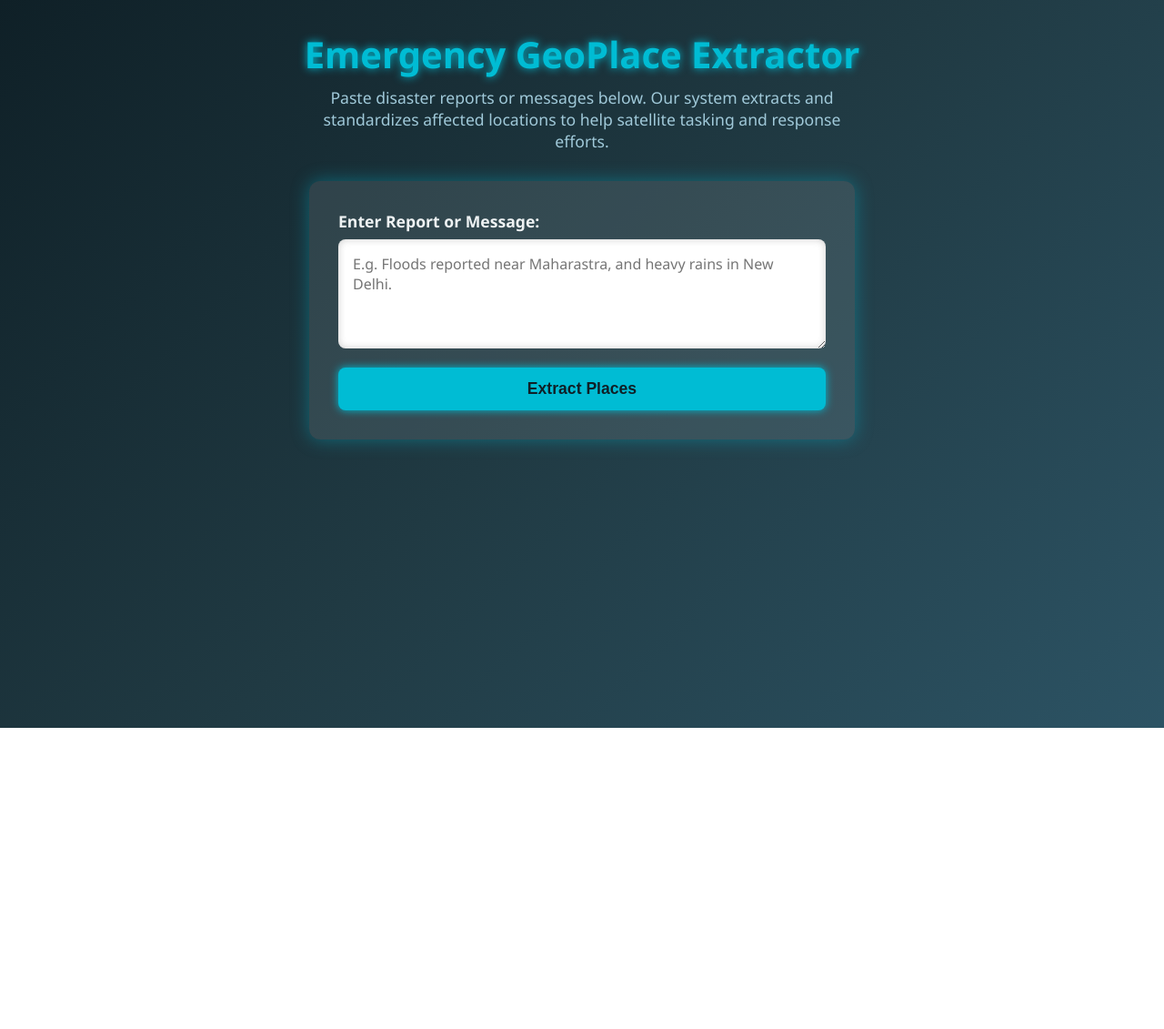
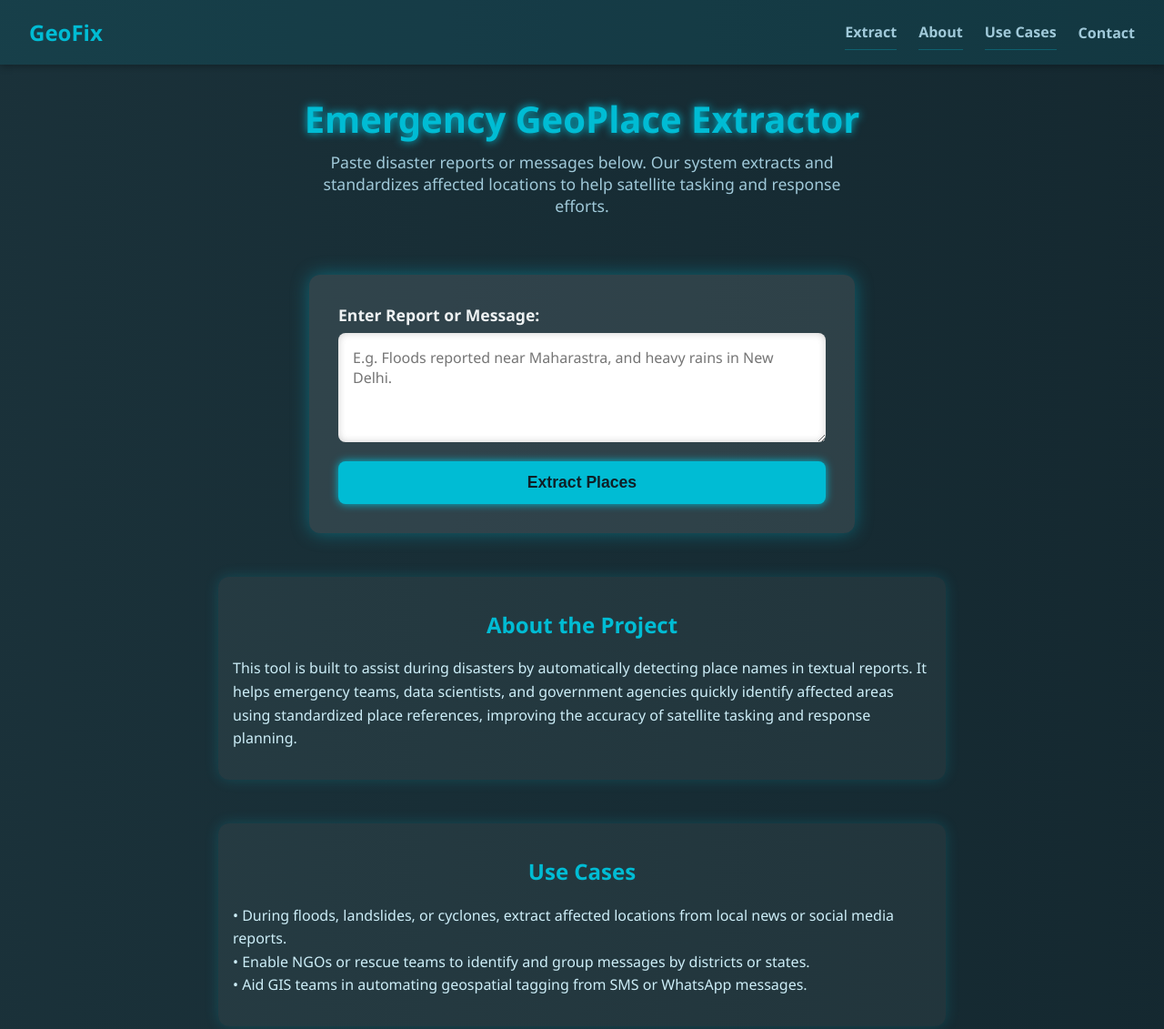
Before and after one commit to MegathilagavathyS/Emergency_extractor, a plain HTML site: page static/INDEX.html in a window 1280 px wide. Shown: the top 1131 px of the page at 91% size. Before the commit the page ends 800 px from the top, so only its background shows below. Drawn offline with Linux system fonts and the light colour scheme.

Commit message:
Fix : Updated feature X with new logic and design

```diff
--- a/static/INDEX.html
+++ b/static/INDEX.html
@@ -4,26 +4,67 @@
   <meta charset="UTF-8" />
   <meta name="viewport" content="width=device-width, initial-scale=1" />
   <title>Emergency GeoPlace Extractor</title>
+  <link rel="icon" href="https://cdn-icons-png.flaticon.com/512/684/684908.png" />
   <style>
-    /* Reset & base */
     * {
       box-sizing: border-box;
+      scroll-behavior: smooth;
     }
     body {
       font-family: 'Segoe UI', Tahoma, Geneva, Verdana, sans-serif;
-      background: linear-gradient(135deg, #0f2027, #203a43, #2c5364);
+      background: linear-gradient(270deg, #0f2027, #203a43, #2c5364);
+      background-size: 600% 600%;
+      animation: backgroundSlide 20s ease infinite;
       color: #eef2f3;
       margin: 0;
       padding: 0;
-      min-height: 100vh;
+    }
+
+    @keyframes backgroundSlide {
+      0% {background-position: 0% 50%;}
+      50% {background-position: 100% 50%;}
+      100% {background-position: 0% 50%;}
+    }
+
+    nav {
+      background: rgba(0, 188, 212, 0.1);
+      padding: 1rem 2rem;
       display: flex;
-      flex-direction: column;
+      justify-content: space-between;
       align-items: center;
+      box-shadow: 0 2px 8px rgba(0,0,0,0.3);
     }
+
+    nav h2 {
+      margin: 0;
+      color: #00bcd4;
+      font-size: 1.5rem;
+    }
+
+    nav ul {
+      list-style: none;
+      display: flex;
+      gap: 1.5rem;
+      margin: 0;
+      padding: 0;
+    }
+
+    nav ul li a {
+      color: #a0c9d9;
+      text-decoration: none;
+      font-weight: 600;
+      transition: color 0.2s;
+    }
+
+    nav ul li a:hover {
+      color: #ffffff;
+    }
+
     header {
       padding: 2rem 1rem;
       text-align: center;
     }
+
     header h1 {
       margin: 0;
       font-size: 2.5rem;
@@ -31,6 +72,7 @@
       color: #00bcd4;
       text-shadow: 0 0 10px #00bcd4;
     }
+
     header p {
       max-width: 600px;
       margin: 0.5rem auto 0;
@@ -45,7 +87,7 @@
       max-width: 600px;
       width: 90%;
       box-shadow: 0 0 20px rgba(0, 188, 212, 0.4);
-      margin-bottom: 3rem;
+      margin: 2rem auto;
     }
 
     label {
@@ -78,12 +120,14 @@
       border-radius: 8px;
       cursor: pointer;
       font-size: 1.1rem;
-      transition: background 0.3s ease;
+      transition: all 0.3s ease;
       box-shadow: 0 0 10px #00bcd4;
       width: 100%;
     }
+
     button:hover {
       background: #0097a7;
+      transform: scale(1.02);
     }
 
     section#results {
@@ -114,17 +158,26 @@
       justify-content: space-between;
       align-items: center;
       color: #d0f0fb;
+      transition: background 0.2s;
     }
+
+    ul li:hover {
+      background-color: rgba(255,255,255,0.05);
+    }
+
     ul li:last-child {
       border-bottom: none;
     }
+
     .token {
       font-weight: 600;
     }
+
     .canonical {
       font-style: italic;
       color: #80deea;
     }
+
     .type {
       background: #00bcd4;
       padding: 0.2rem 0.6rem;
@@ -136,8 +189,43 @@
       white-space: nowrap;
     }
 
-    /* Responsive */
+    .info-section {
+      max-width: 800px;
+      margin: 3rem auto;
+      padding: 1rem;
+      background-color: rgba(255,255,255,0.05);
+      border-radius: 12px;
+      box-shadow: 0 0 15px rgba(0,188,212,0.2);
+    }
+
+    .info-section h2 {
+      color: #00bcd4;
+      text-align: center;
+    }
+
+    .info-section p {
+      color: #cdeef8;
+      font-size: 1rem;
+      line-height: 1.6;
+    }
+
+    footer {
+      text-align: center;
+      font-size: 0.9rem;
+      color: #90a4ae;
+      padding: 2rem 1rem 1rem;
+    }
+
     @media (max-width: 480px) {
+      nav {
+        flex-direction: column;
+        align-items: flex-start;
+      }
+      nav ul {
+        flex-direction: column;
+        width: 100%;
+        margin-top: 0.5rem;
+      }
       header h1 {
         font-size: 2rem;
       }
@@ -149,7 +237,17 @@
 </head>
 <body>
 
-  <header>
+  <nav>
+    <h2>GeoFix</h2>
+    <ul>
+      <li><a href="#extract">Extract</a></li>
+      <li><a href="#about">About</a></li>
+      <li><a href="#usecases">Use Cases</a></li>
+      <li><a href="#contact">Contact</a></li>
+    </ul>
+  </nav>
+
+  <header id="extract">
     <h1>Emergency GeoPlace Extractor</h1>
     <p>Paste disaster reports or messages below. Our system extracts and standardizes affected locations to help satellite tasking and response efforts.</p>
   </header>
@@ -164,6 +262,30 @@
       <ul id="resultsList"></ul>
     </section>
   </main>
+
+  <!-- Additional Info Sections -->
+  <div class="info-section" id="about">
+    <h2>About the Project</h2>
+    <p>This tool is built to assist during disasters by automatically detecting place names in textual reports. It helps emergency teams, data scientists, and government agencies quickly identify affected areas using standardized place references, improving the accuracy of satellite tasking and response planning.</p>
+  </div>
+
+  <div class="info-section" id="usecases">
+    <h2>Use Cases</h2>
+    <p>
+      • During floods, landslides, or cyclones, extract affected locations from local news or social media reports.<br />
+      • Enable NGOs or rescue teams to identify and group messages by districts or states.<br />
+      • Aid GIS teams in automating geospatial tagging from SMS or WhatsApp messages.
+    </p>
+  </div>
+
+  <div class="info-section" id="contact">
+    <h2>Contact Us</h2>
+    <p>Built by Team GeoRescue. Reach us at <strong>georescue.team@gmail.com</strong> or connect on LinkedIn for collaboration opportunities.</p>
+  </div>
+
+  <footer>
+    © 2025 Emergency GeoPlace Extractor · Empowering Disaster Intelligence 🌍
+  </footer>
 
   <script>
     const btn = document.getElementById('extractBtn');
@@ -182,7 +304,6 @@
       btn.textContent = 'Extracting...';
 
       try {
-        // Call your backend API - replace the URL with your actual API endpoint
         const response = await fetch('http://localhost:5000/extract_places', {
           method: 'POST',
           headers: { 'Content-Type': 'application/json' },
@@ -195,7 +316,6 @@
 
         const data = await response.json();
 
-        // Clear previous results
         resultsList.innerHTML = '';
 
         if (data.length === 0) {
@@ -203,11 +323,9 @@
         } else {
           data.forEach(item => {
             const li = document.createElement('li');
-
             li.innerHTML = `<span class="token">${item.token}</span>
                             → <span class="canonical">${item.canonical}</span>
                             <span class="type">${item.type}</span>`;
-
             resultsList.appendChild(li);
           });
         }
```
